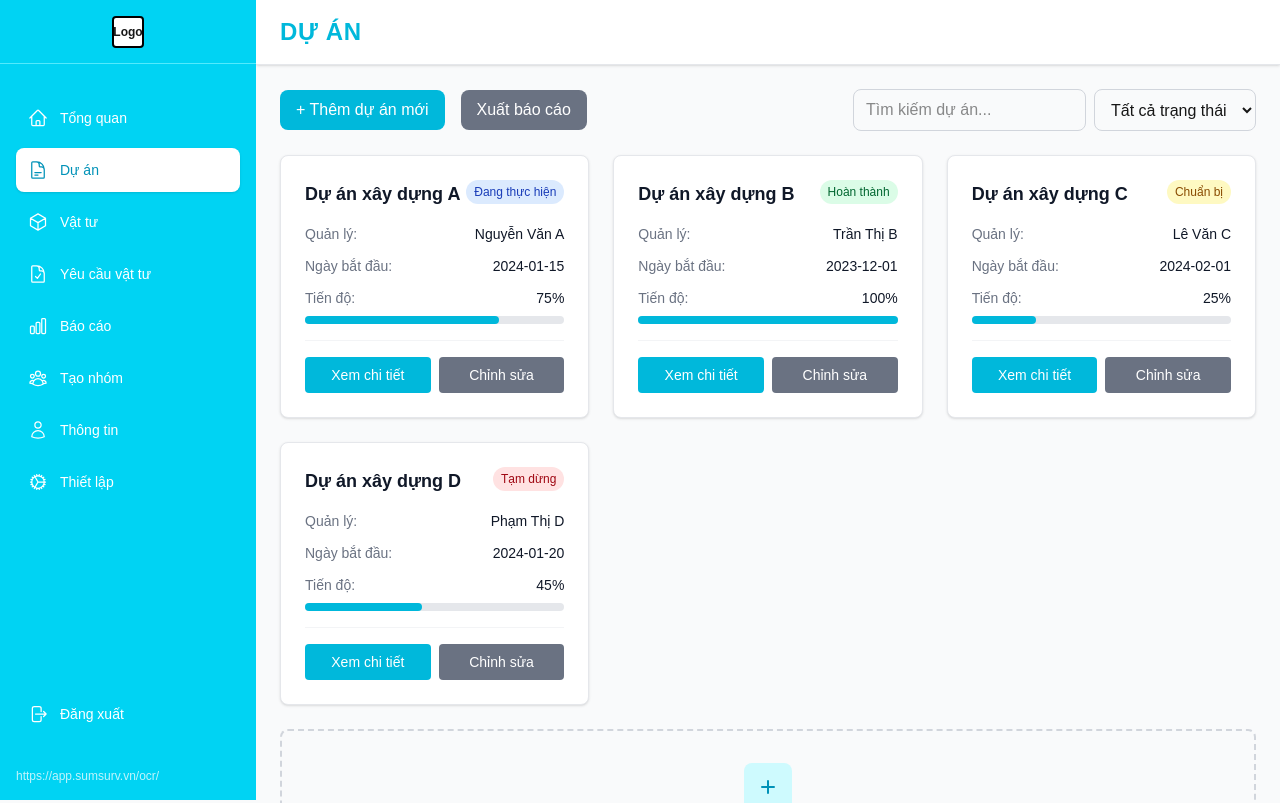
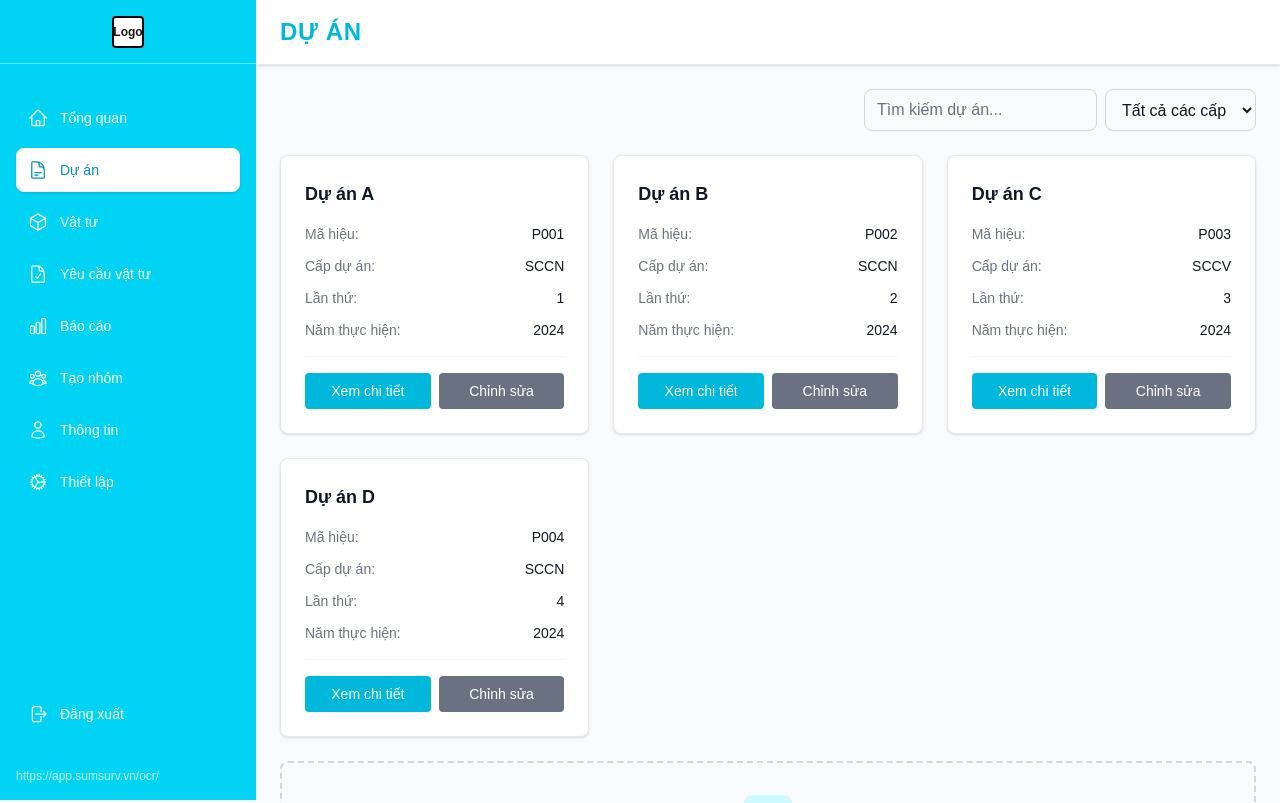
Before and after one commit to remiehneppo/material-management-frontend, a Next.js app: page /projects in a window 1280 px wide. Shown: the top 803 px of the page. Built offline with nearby package versions, Linux system fonts and the light colour scheme; no server answers; sample sign-in values are in the browser's storage.

Commit message:
update project page

```diff
--- a/src/app/projects/page.tsx
+++ b/src/app/projects/page.tsx
@@ -3,10 +3,10 @@ import Header from "@/components/layout/Header";
 
 export default function ProjectsPage() {
   const projects = [
-    { id: 1, name: "Dự án xây dựng A", status: "Đang thực hiện", progress: 75, startDate: "2024-01-15", manager: "Nguyễn Văn A" },
-    { id: 2, name: "Dự án xây dựng B", status: "Hoàn thành", progress: 100, startDate: "2023-12-01", manager: "Trần Thị B" },
-    { id: 3, name: "Dự án xây dựng C", status: "Chuẩn bị", progress: 25, startDate: "2024-02-01", manager: "Lê Văn C" },
-    { id: 4, name: "Dự án xây dựng D", status: "Tạm dừng", progress: 45, startDate: "2024-01-20", manager: "Phạm Thị D" },
+    { id: 1, project: "Dự án A", project_code: "P001", maintenance_number: "1", maintenance_tier: "SCCN", year: 2024 },
+    { id: 2, project: "Dự án B", project_code: "P002", maintenance_number: "2", maintenance_tier: "SCCN", year: 2024 },
+    { id: 3, project: "Dự án C", project_code: "P003", maintenance_number: "3", maintenance_tier: "SCCV", year: 2024 },
+    { id: 4, project: "Dự án D", project_code: "P004", maintenance_number: "4", maintenance_tier: "SCCN", year: 2024 },
   ];
 
   return (
@@ -16,27 +16,26 @@ export default function ProjectsPage() {
         {/* Action Bar */}
         <div className="flex justify-between items-center mb-6">
           <div className="flex space-x-4">
-            <button className="bg-cyan-500 text-white px-4 py-2 rounded-lg hover:bg-cyan-600 transition-colors">
+            {/* <button className="bg-cyan-500 text-white px-4 py-2 rounded-lg hover:bg-cyan-600 transition-colors">
               + Thêm dự án mới
             </button>
             <button className="bg-gray-500 text-white px-4 py-2 rounded-lg hover:bg-gray-600 transition-colors">
               Xuất báo cáo
-            </button>
+            </button> */}
           </div>
-          <div className="flex space-x-2">
+            <div className="flex space-x-2">
             <input
               type="text"
               placeholder="Tìm kiếm dự án..."
-              className="px-3 py-2 border border-gray-300 rounded-lg focus:outline-none focus:ring-2 focus:ring-cyan-500"
+              className="px-3 py-2 border border-gray-300 rounded-lg focus:outline-none focus:ring-2 focus:ring-cyan-500 text-gray-900 font-medium placeholder:text-gray-500"
             />
-            <select className="px-3 py-2 border border-gray-300 rounded-lg focus:outline-none focus:ring-2 focus:ring-cyan-500">
-              <option>Tất cả trạng thái</option>
-              <option>Đang thực hiện</option>
-              <option>Hoàn thành</option>
-              <option>Chuẩn bị</option>
-              <option>Tạm dừng</option>
+            <select className="px-3 py-2 border border-gray-300 rounded-lg focus:outline-none focus:ring-2 focus:ring-cyan-500 text-gray-900 font-medium">
+              <option>Tất cả các cấp</option>
+              <option>SCCĐ</option>
+              <option>SCCN</option>
+              <option>SCCV</option>
             </select>
-          </div>
+            </div>
         </div>
 
         {/* Projects Grid */}
@@ -44,8 +43,8 @@ export default function ProjectsPage() {
           {projects.map((project) => (
             <div key={project.id} className="bg-white rounded-lg shadow-sm border border-gray-200 p-6 hover:shadow-md transition-shadow">
               <div className="flex justify-between items-start mb-4">
-                <h3 className="text-lg font-semibold text-gray-900">{project.name}</h3>
-                <span className={`px-2 py-1 text-xs rounded-full ${
+                <h3 className="text-lg font-semibold text-gray-900">{project.project}</h3>
+                {/* <span className={`px-2 py-1 text-xs rounded-full ${
                   project.status === "Hoàn thành"
                     ? "bg-green-100 text-green-800"
                     : project.status === "Đang thực hiện"
@@ -55,29 +54,25 @@ export default function ProjectsPage() {
                     : "bg-red-100 text-red-800"
                 }`}>
                   {project.status}
-                </span>
+                </span> */}
               </div>
 
               <div className="space-y-3">
                 <div className="flex justify-between text-sm">
-                  <span className="text-gray-500">Quản lý:</span>
-                  <span className="text-gray-900">{project.manager}</span>
+                  <span className="text-gray-500">Mã hiệu:</span>
+                  <span className="text-gray-900">{project.project_code}</span>
                 </div>
                 <div className="flex justify-between text-sm">
-                  <span className="text-gray-500">Ngày bắt đầu:</span>
-                  <span className="text-gray-900">{project.startDate}</span>
+                  <span className="text-gray-500">Cấp dự án:</span>
+                  <span className="text-gray-900">{project.maintenance_tier}</span>
                 </div>
-                <div className="space-y-2">
-                  <div className="flex justify-between text-sm">
-                    <span className="text-gray-500">Tiến độ:</span>
-                    <span className="text-gray-900">{project.progress}%</span>
-                  </div>
-                  <div className="w-full bg-gray-200 rounded-full h-2">
-                    <div
-                      className="bg-cyan-500 h-2 rounded-full transition-all duration-300"
-                      style={{ width: `${project.progress}%` }}
-                    ></div>
-                  </div>
+                <div className="flex justify-between text-sm">
+                  <span className="text-gray-500">Lần thứ:</span>
+                  <span className="text-gray-900">{project.maintenance_number}</span>
+                </div>
+                <div className="flex justify-between text-sm">
+                  <span className="text-gray-500">Năm thực hiện:</span>
+                  <span className="text-gray-900">{project.year}</span>
                 </div>
               </div>
 
```
